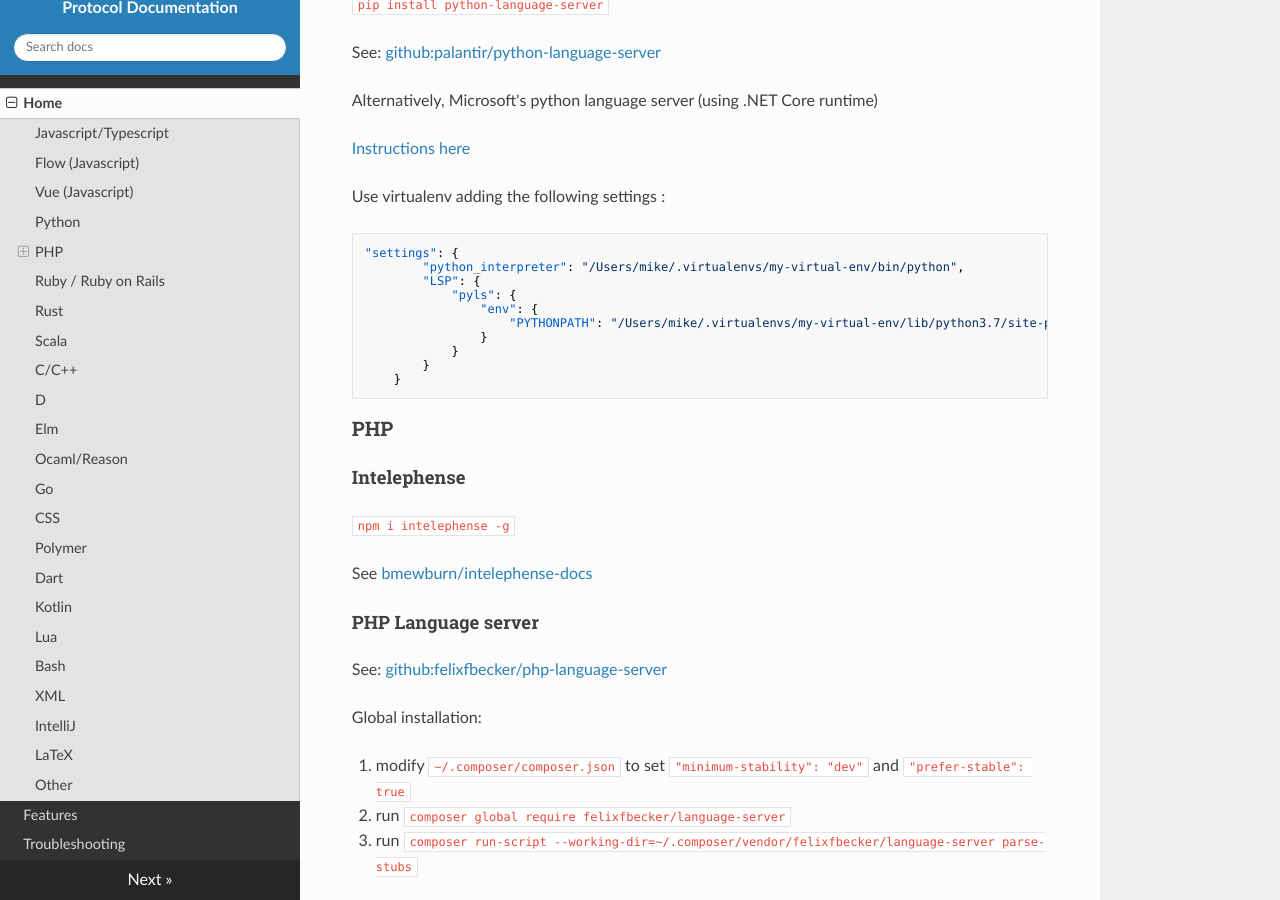
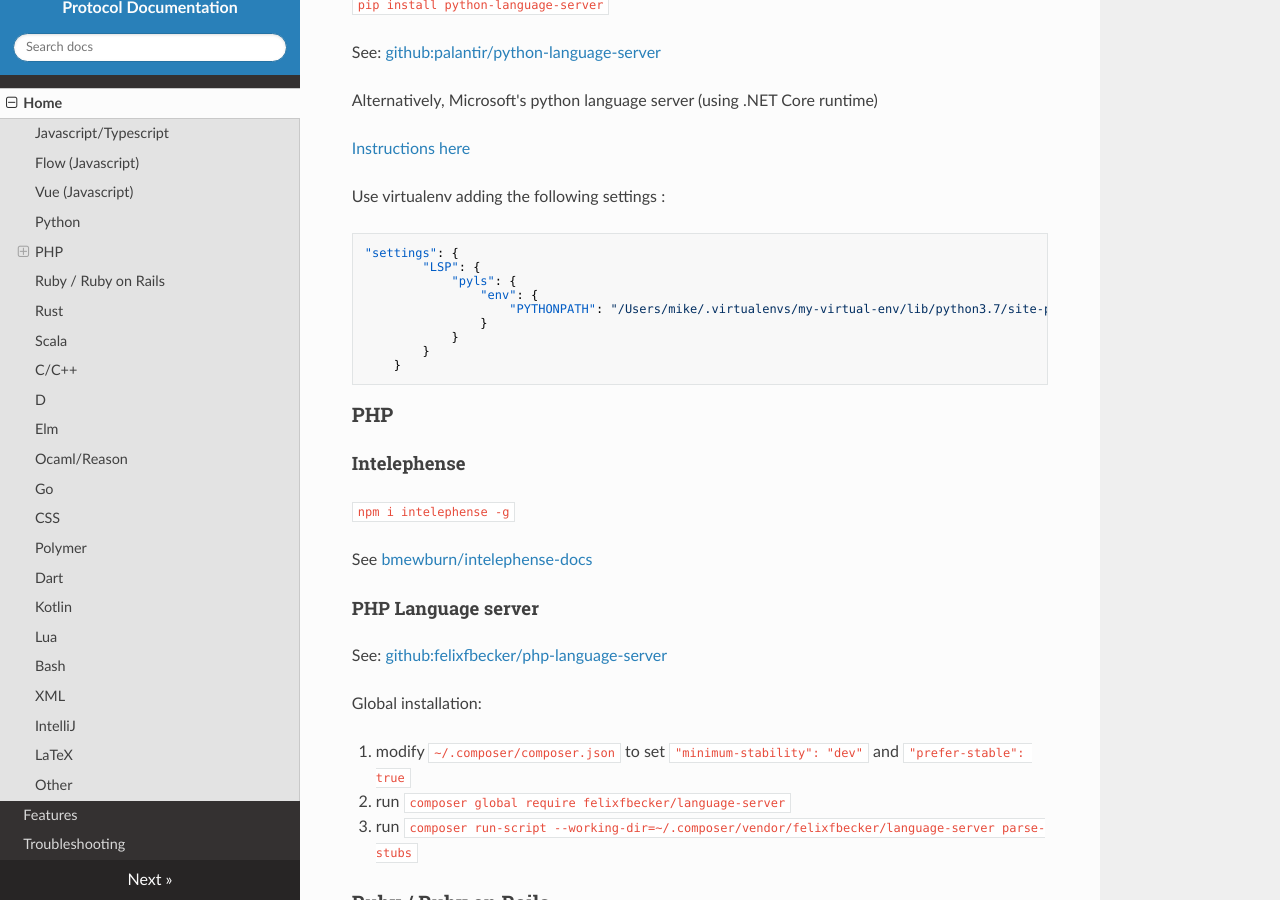
Before and after one commit to sublimelsp/LSP, an MkDocs documentation site: the page built from docs/index.md, in a window 1280 px wide and 900 px high, scrolled down 1444 px. Built offline with MkDocs 1.6.1, drawn with Linux system fonts in a browser that asks for light colours; nearby versions of some CDN libraries.

Commit message:
remove python interpreter

````diff
--- a/docs/index.md
+++ b/docs/index.md
@@ -81,7 +81,6 @@
 
 ```json
 "settings": {
-        "python_interpreter": "/Users/mike/.virtualenvs/my-virtual-env/bin/python",
         "LSP": {
             "pyls": {
                 "env": {
````
